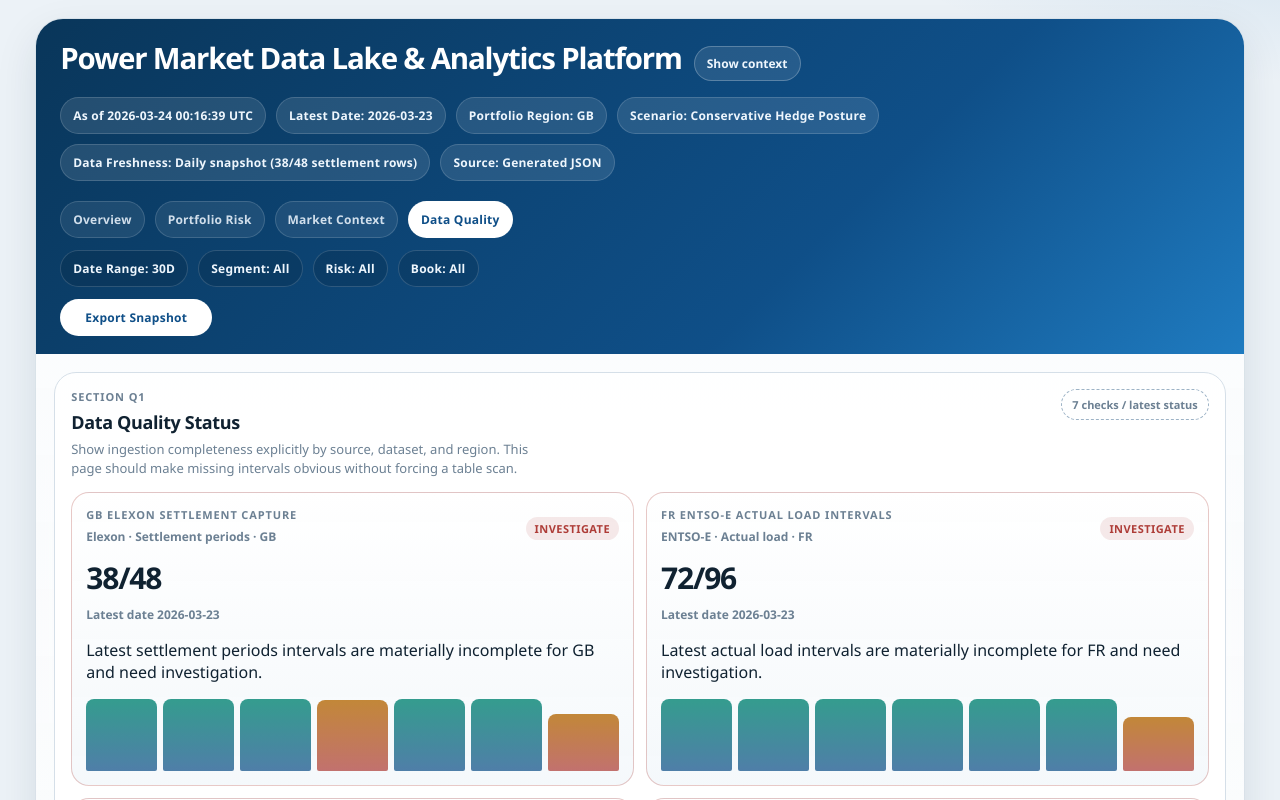
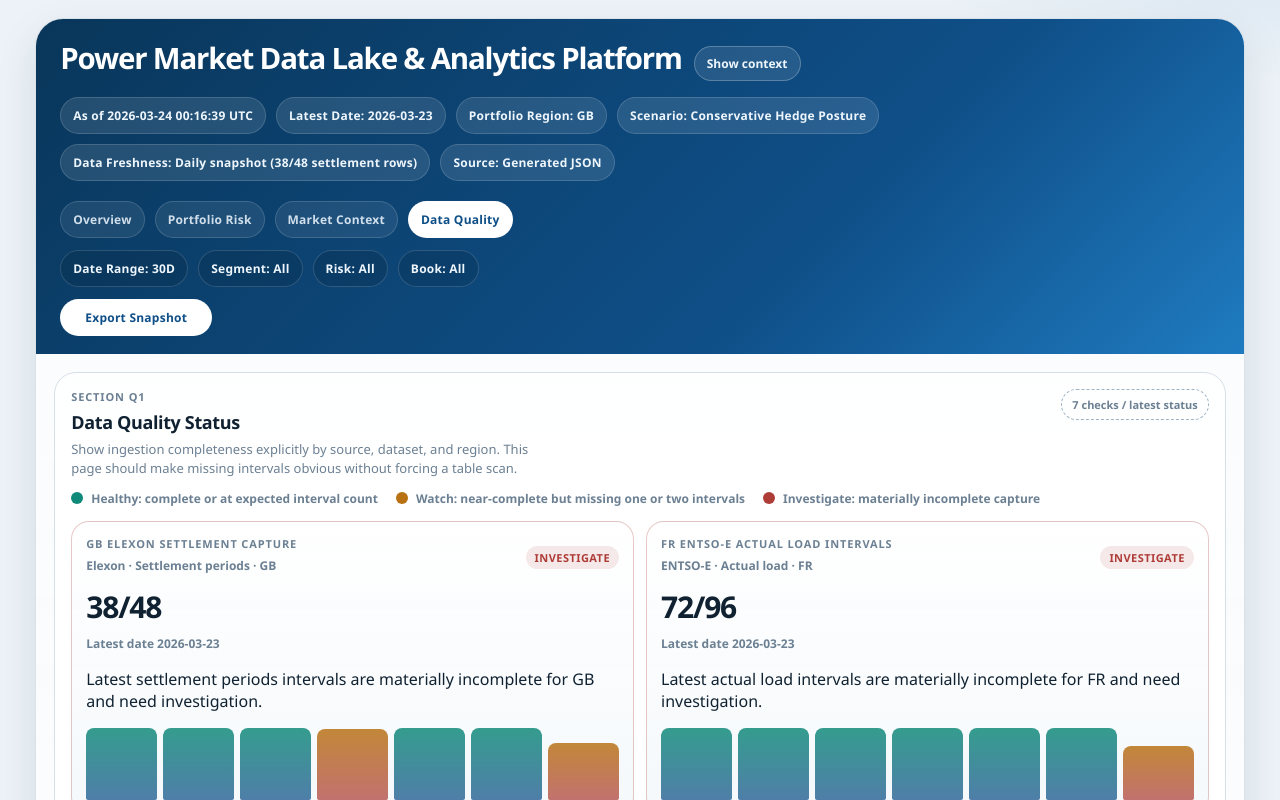
Before and after one commit to SholasSandbox/energy-market-data-lake, a React (Vite) app in the folder dashboard-ui/: page / in a window 1280 px wide. Both pictures are taken after a click on the button "Data Quality". Shown: the top 800 px of the page. Built offline with nearby package versions, Linux system fonts and the light colour scheme.

Commit message:
Add legend to data quality page

```diff
--- a/dashboard-ui/src/App.tsx
+++ b/dashboard-ui/src/App.tsx
@@ -469,6 +469,20 @@ function DataQualityView({ checks }: { checks: QualityCheck[] }) {
           note="Show ingestion completeness explicitly by source, dataset, and region. This page should make missing intervals obvious without forcing a table scan."
           chip={`${checks.length} checks / latest status`}
         />
+        <div className="quality-legend" aria-label="Data quality legend">
+          <span className="quality-legend-item">
+            <span className="quality-legend-swatch quality-legend-healthy" />
+            Healthy: complete or at expected interval count
+          </span>
+          <span className="quality-legend-item">
+            <span className="quality-legend-swatch quality-legend-watch" />
+            Watch: near-complete but missing one or two intervals
+          </span>
+          <span className="quality-legend-item">
+            <span className="quality-legend-swatch quality-legend-investigate" />
+            Investigate: materially incomplete capture
+          </span>
+        </div>
         <div className="quality-grid">
           {checks.map((check) => (
             <article key={check.label} className={`quality-card quality-${check.status}`}>
--- a/dashboard-ui/src/styles.css
+++ b/dashboard-ui/src/styles.css
@@ -682,6 +682,40 @@ th {
   gap: 12px;
 }
 
+.quality-legend {
+  display: flex;
+  flex-wrap: wrap;
+  gap: 12px 18px;
+  margin: -2px 0 14px;
+}
+
+.quality-legend-item {
+  display: inline-flex;
+  align-items: center;
+  gap: 8px;
+  color: var(--muted);
+  font-size: 12px;
+  font-weight: 700;
+}
+
+.quality-legend-swatch {
+  width: 12px;
+  height: 12px;
+  border-radius: 50%;
+}
+
+.quality-legend-healthy {
+  background: var(--teal);
+}
+
+.quality-legend-watch {
+  background: var(--amber);
+}
+
+.quality-legend-investigate {
+  background: var(--red);
+}
+
 .quality-card {
   border-radius: 18px;
   padding: 14px;
```
